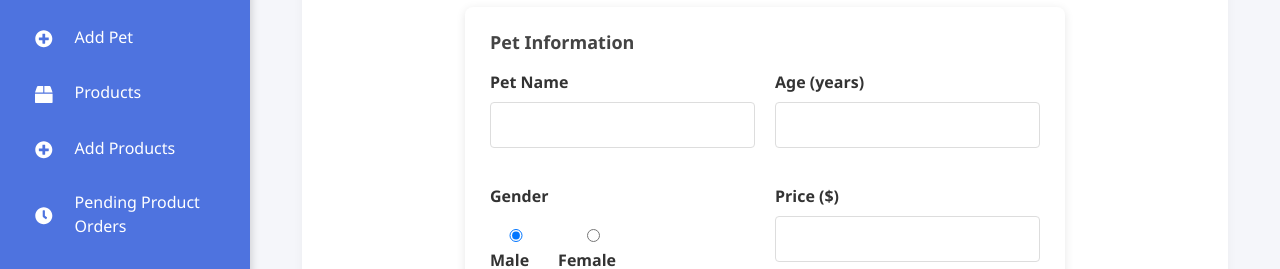
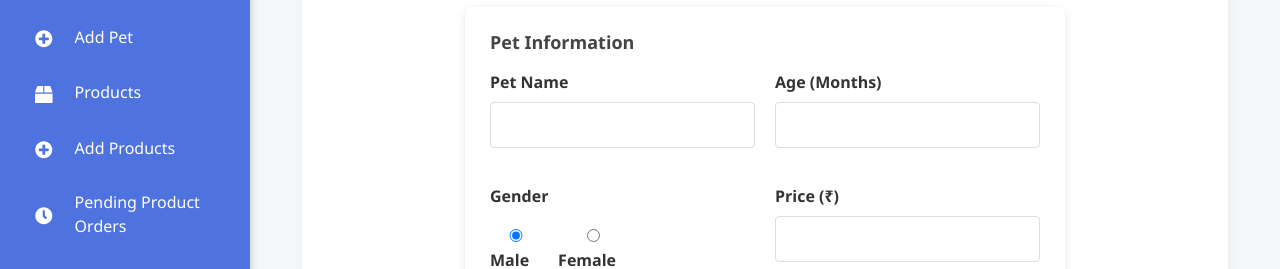
Before and after one commit to C-DAC-Projects/Admin_Website, a React (Vite) app in the folder admin-dashboard/frontend/: page /admin/pets/edit/1 in a window 1280 px wide. Shown: the part 223-492 px from the top of the page. Built offline with nearby package versions, Linux system fonts and the light colour scheme; no server answers.

Commit message:
Update pages and adjust .gitignore

```diff
--- a/admin-dashboard/frontend/src/pages/AddPet.jsx
+++ b/admin-dashboard/frontend/src/pages/AddPet.jsx
@@ -108,7 +108,7 @@ const AddPet = () => {
                 />
               </div>
               <div className="form-group">
-                <label>Age (Month)</label>
+                <label>Age (Months)</label>
                 <input
                   type="number"
                   name="age"
@@ -149,7 +149,7 @@ const AddPet = () => {
                 </div>
               </div>
               <div className="form-group">
-                <label>Price (Rs)</label>
+                <label>Price (₹)</label>
                 <input
                   type="number"
                   name="price"
--- a/admin-dashboard/frontend/src/pages/AddProducts.jsx
+++ b/admin-dashboard/frontend/src/pages/AddProducts.jsx
@@ -127,7 +127,7 @@ const AddProduct = () => {
 
         <div className="form-row">
           <div className="form-group">
-            <label>Price ($) *</label>
+            <label>Price (₹) *</label>
             <input
               type="number"
               name="price"
--- a/admin-dashboard/frontend/src/pages/EditPet.jsx
+++ b/admin-dashboard/frontend/src/pages/EditPet.jsx
@@ -15,7 +15,7 @@ const EditPet = () => {
     description: "",
     available: true,
     breedId: "",
-    petTypeId: ""
+    petTypeId: "",
   });
 
   const [images, setImages] = useState([]);
@@ -27,7 +27,8 @@ const EditPet = () => {
 
   useEffect(() => {
     // Fetch pet data
-    axios.get(`http://localhost:8080/api/pets/${id}`)
+    axios
+      .get(`http://localhost:8080/api/pets/${id}`)
       .then((res) => {
         const pet = res.data;
         setFormData({
@@ -38,7 +39,7 @@ const EditPet = () => {
           description: pet.description || "",
           available: pet.available || false,
           breedId: pet.breedId || "",
-          petTypeId: pet.petTypeId || ""
+          petTypeId: pet.petTypeId || "",
         });
 
         if (pet.images && Array.isArray(pet.images)) {
@@ -74,7 +75,7 @@ const EditPet = () => {
     const { name, value, type, checked } = e.target;
     setFormData({
       ...formData,
-      [name]: type === "checkbox" ? checked : value
+      [name]: type === "checkbox" ? checked : value,
     });
   };
 
@@ -115,11 +116,12 @@ const EditPet = () => {
       }
     });
 
-    axios.put(`http://localhost:8080/api/pets/${id}`, payload, {
-      headers: {
-        "Content-Type": "multipart/form-data"
-      }
-    })
+    axios
+      .put(`http://localhost:8080/api/pets/${id}`, payload, {
+        headers: {
+          "Content-Type": "multipart/form-data",
+        },
+      })
       .then(() => {
         alert("Pet updated successfully!");
         navigate("/admin/pets");
@@ -151,7 +153,7 @@ const EditPet = () => {
                 />
               </div>
               <div className="form-group">
-                <label>Age (years)</label>
+                <label>Age (Months)</label>
                 <input
                   type="number"
                   name="age"
@@ -191,7 +193,7 @@ const EditPet = () => {
                 </div>
               </div>
               <div className="form-group">
-                <label>Price ($)</label>
+                <label>Price (₹)</label>
                 <input
                   type="number"
                   name="price"
@@ -239,8 +241,10 @@ const EditPet = () => {
                   required
                 >
                   <option value="">Select Type</option>
-                  {petTypes.map(type => (
-                    <option key={type.id} value={type.id}>{type.name}</option>
+                  {petTypes.map((type) => (
+                    <option key={type.id} value={type.id}>
+                      {type.name}
+                    </option>
                   ))}
                 </select>
               </div>
@@ -255,9 +259,11 @@ const EditPet = () => {
                 >
                   <option value="">Select Breed</option>
                   {breeds
-                    .filter(breed => breed.petTypeId == formData.petTypeId)
-                    .map(breed => (
-                      <option key={breed.id} value={breed.id}>{breed.name}</option>
+                    .filter((breed) => breed.petTypeId == formData.petTypeId)
+                    .map((breed) => (
+                      <option key={breed.id} value={breed.id}>
+                        {breed.name}
+                      </option>
                     ))}
                 </select>
               </div>
@@ -309,9 +315,13 @@ const EditPet = () => {
                       <button
                         type="button"
                         onClick={() => handleSetPrimary(index)}
-                        className={`primary-btn ${primaryImageIndex === index ? 'active' : ''}`}
+                        className={`primary-btn ${
+                          primaryImageIndex === index ? "active" : ""
+                        }`}
                       >
-                        {primaryImageIndex === index ? 'Primary' : 'Set Primary'}
+                        {primaryImageIndex === index
+                          ? "Primary"
+                          : "Set Primary"}
                       </button>
                       <button
                         type="button"
@@ -335,11 +345,7 @@ const EditPet = () => {
             >
               Cancel
             </button>
-            <button
-              type="submit"
-              className="submit-btn"
-              disabled={loading}
-            >
+            <button type="submit" className="submit-btn" disabled={loading}>
               {loading ? "Saving Changes..." : "Save Changes"}
             </button>
           </div>
--- a/admin-dashboard/frontend/src/pages/Products.jsx
+++ b/admin-dashboard/frontend/src/pages/Products.jsx
@@ -100,7 +100,7 @@ const Products = () => {
                 </div>
               </td>
               <td>{product.category}</td>
-              <td>${product.price.toFixed(2)}</td>
+              <td>{product.price.toFixed(2)}₹</td>
               <td>{product.stock}</td>
               <td>
                 <span className={`status-badge ${product.stock > 0 ? "in-stock" : "out-of-stock"}`}>
```
Also changed, not shown: 1 other file (tests, documents, lock files or other folders).
